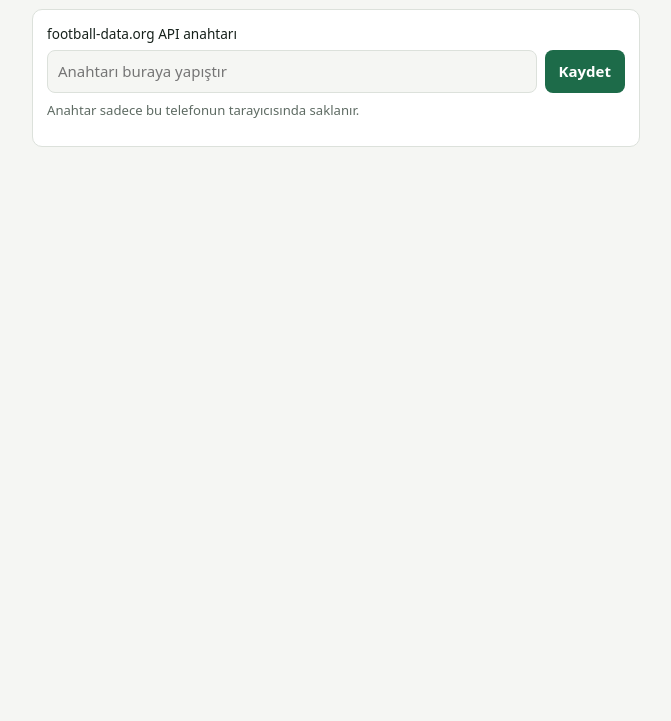
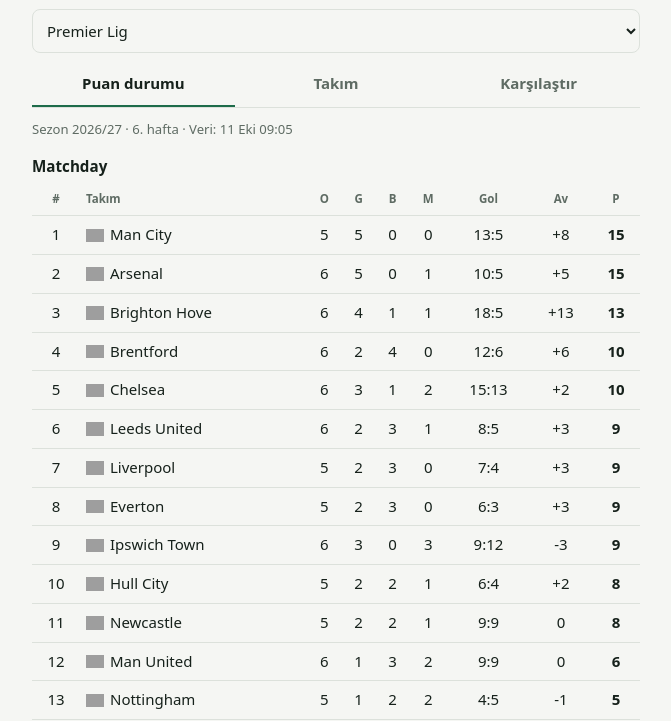
Before and after one commit to Selcuk1625/mac-analiz, a plain HTML site: page index.html in a window 1280 px wide. Shown: the part 79-800 px from the top of the page, without its empty margins (304-975 px from the left). Drawn offline with Linux system fonts and the light colour scheme; grey boxes are pictures that could not be loaded.

Commit message:
Update index.html

```diff
--- a/index.html
+++ b/index.html
@@ -12,14 +12,11 @@
 h1{font-size:1.5rem;margin:4px 0 2px;letter-spacing:-.01em}
 h3{font-size:.95rem;margin:16px 0 6px}
 .sub,.hint,.meta,.note{color:var(--mute);font-size:.82rem;margin:0 0 12px}
-.card{background:var(--card);border:1px solid var(--line);border-radius:10px;padding:14px;margin-bottom:12px}
 label{display:block;font-size:.85rem;margin-bottom:6px}
 input,select,button{font:inherit;color:inherit}
-input,select{width:100%;min-width:0;padding:10px;border:1px solid var(--line);border-radius:8px;background:var(--bg)}
+select{width:100%;min-width:0;padding:10px;border:1px solid var(--line);border-radius:8px;background:var(--bg)}
 button{padding:10px 14px;border:0;border-radius:8px;background:var(--acc);color:var(--accfg);font-weight:600;cursor:pointer}
-button.ghost{background:transparent;color:var(--fg);border:1px solid var(--line);font-weight:500}
-.row{display:flex;gap:8px}
-.bar{display:flex;gap:8px;margin-bottom:10px}
+.bar{margin-bottom:10px}
 .tabs{display:flex;border-bottom:1px solid var(--line);margin-bottom:12px}
 .tabs button{flex:1;background:none;color:var(--mute);border-radius:0;border-bottom:2px solid transparent;padding:10px 4px}
 .tabs button.on{color:var(--fg);border-bottom-color:var(--acc)}
@@ -60,14 +57,8 @@
 <h1>Maç Analiz</h1>
 <p class="sub">Takım istatistikleri. Sonuç tahmini yapmaz.</p>
 
-<section id="keybox" class="card" hidden>
-  <label for="tok">football-data.org API anahtarı</label>
-  <div class="row"><input id="tok" type="password" autocomplete="off" autocapitalize="off" spellcheck="false" placeholder="Anahtarı buraya yapıştır"><button id="savetok">Kaydet</button></div>
-  <p class="hint" style="margin-top:8px">Anahtar sadece bu telefonun tarayıcısında saklanır.</p>
-</section>
-
-<div id="app" hidden>
-  <div class="bar"><select id="league" aria-label="Lig"></select><button id="keybtn" class="ghost">Anahtar</button></div>
+<div id="app">
+  <div class="bar"><select id="league" aria-label="Lig"></select></div>
   <nav class="tabs">
     <button data-tab="table" class="on">Puan durumu</button>
     <button data-tab="team">Takım</button>
@@ -81,32 +72,32 @@
 
 <script>
 (()=>{
-const API='https://api.football-data.org/v4';
 const LEAGUES=[['PL','Premier Lig'],['BL1','Bundesliga'],['SA','Serie A'],['PD','La Liga'],['FL1','Ligue 1'],['DED','Hollanda Eredivisie'],['CL','Şampiyonlar Ligi']];
+const RAW='https://raw.githubusercontent.com/Selcuk1625/mac-analiz/main/';
 const $=s=>document.querySelector(s);
 const esc=s=>String(s==null?'':s).replace(/[&<>"']/g,c=>({'&':'&amp;','<':'&lt;','>':'&gt;','"':'&quot;',"'":'&#39;'}[c]));
 const ls={get:k=>{try{return localStorage.getItem(k)}catch(e){return null}},set:(k,v)=>{try{localStorage.setItem(k,v)}catch(e){}}};
-const S={token:ls.get('mac_token')||'',code:ls.get('mac_league')||'PL',data:null,tab:'table',team:null,a:null,b:null};
+const S={code:ls.get('mac_league')||'PL',data:null,tab:'table',team:null,a:null,b:null};
 const f2=n=>(Math.round(n*100)/100).toFixed(2).replace('.',',');
 const fd=d=>new Date(d).toLocaleDateString('tr-TR',{day:'numeric',month:'short'});
 
 function msg(t){const m=$('#msg');m.hidden=!t;m.textContent=t||''}
 
-async function api(path){
-  let res;
-  try{res=await fetch(API+path,{headers:{'X-Auth-Token':S.token}})}
-  catch(e){throw new Error('Bağlantı kurulamadı. İnternetini kontrol et. Sorun sürerse tarayıcı bu siteye doğrudan bağlanmayı engelliyor olabilir.')}
-  if(res.status===429)throw new Error('Dakikada 10 istek sınırı doldu. Bir dakika bekleyip tekrar dene.');
-  if(res.status===403)throw new Error('Bu lig ücretsiz planında yok ya da anahtar hatalı.');
-  if(res.status===400||res.status===401)throw new Error('Anahtar geçersiz görünüyor. "Anahtar" düğmesinden yeniden gir.');
-  if(!res.ok)throw new Error('Sunucu hata verdi ('+res.status+').');
-  return res.json();
+async function getText(name){
+  const q='?t='+Math.floor(Date.now()/60000);
+  for(const base of ['',RAW]){
+    try{const r=await fetch(base+'data/'+name+q,{cache:'no-cache'});if(r.ok)return await r.text()}catch(e){}
+  }
+  return null;
+}
+async function getJson(name){
+  const t=await getText(name);
+  if(t){try{return JSON.parse(t)}catch(e){}}
+  throw new Error("Bu ligin verisi henüz hazır değil. GitHub'da Actions sekmesinden 'Veri güncelle' işini bir kez çalıştır.");
 }
 
 async function loadLeague(code){
-  const key='mac_cache_'+code;
-  try{const c=JSON.parse(ls.get(key)||'null');if(c&&Date.now()-c.t<15*60*1000)return c}catch(e){}
-  const [st,mt]=await Promise.all([api('/competitions/'+code+'/standings'),api('/competitions/'+code+'/matches')]);
+  const [st,mt,up]=await Promise.all([getJson(code+'-standings.json'),getJson(code+'-matches.json'),getText('guncelleme.txt')]);
   const info={};
   const groups=(st.standings||[]).filter(s=>s.type==='TOTAL').map(s=>({group:s.group,rows:s.table.map(r=>{
     info[r.team.id]={n:r.team.shortName||r.team.name,c:r.team.crest};
@@ -118,9 +109,9 @@
   });
   const se=st.season||{};
   const season=se.startDate?se.startDate.slice(0,4)+'/'+(se.endDate||'').slice(2,4):'';
-  const out={t:Date.now(),groups,m,info,season,md:se.currentMatchday};
-  ls.set(key,JSON.stringify(out));
-  return out;
+  let upd='';
+  if(up){const dt=new Date(up.trim());if(!isNaN(dt))upd=dt.toLocaleString('tr-TR',{day:'numeric',month:'short',hour:'2-digit',minute:'2-digit'})}
+  return{groups,m,info,season,md:se.currentMatchday,upd};
 }
 
 const ids=()=>S.data?S.data.groups.flatMap(g=>g.rows.map(r=>r.id)):[];
@@ -148,7 +139,7 @@
 function rTable(){
   const el=$('#v-table'),d=S.data;
   if(!d){el.innerHTML='';return}
-  el.innerHTML='<p class="meta">Sezon '+esc(d.season)+(d.md?' · '+d.md+'. hafta':'')+'</p>'+d.groups.map(g=>
+  el.innerHTML='<p class="meta">Sezon '+esc(d.season)+(d.md?' · '+d.md+'. hafta':'')+(d.upd?' · Veri: '+esc(d.upd):'')+'</p>'+d.groups.map(g=>
     (g.group?'<h3>'+esc(String(g.group).replace(/_/g,' '))+'</h3>':'')+
     '<div class="scroll"><table><thead><tr><th>#</th><th class="tn">Takım</th><th>O</th><th>G</th><th>B</th><th>M</th><th>Gol</th><th>Av</th><th>P</th></tr></thead><tbody>'+
     g.rows.map(r=>'<tr data-id="'+r.id+'"><td>'+r.p+'</td><td class="tn">'+crest(r.id)+esc(nm(r.id))+'</td><td>'+r.pg+'</td><td>'+r.w+'</td><td>'+r.d+'</td><td>'+r.l+'</td><td>'+r.gf+':'+r.ga+'</td><td>'+(r.gd>0?'+':'')+r.gd+'</td><td><b>'+r.pts+'</b></td></tr>').join('')+
@@ -221,18 +212,10 @@
   rTable();tab(S.tab);
 }
 
-function show(){
-  const has=!!S.token;
-  $('#keybox').hidden=has;$('#app').hidden=!has;
-  if(has)go();
-}
-
 $('#league').innerHTML=LEAGUES.map(l=>'<option value="'+l[0]+'"'+(l[0]===S.code?' selected':'')+'>'+l[1]+'</option>').join('');
 $('#league').onchange=e=>{S.code=e.target.value;ls.set('mac_league',S.code);go()};
-$('#savetok').onclick=()=>{const v=$('#tok').value.trim();if(!v)return;S.token=v;ls.set('mac_token',v);show()};
-$('#keybtn').onclick=()=>{$('#tok').value='';$('#keybox').hidden=false;$('#tok').focus()};
 document.querySelectorAll('.tabs button').forEach(b=>b.onclick=()=>tab(b.dataset.tab));
-show();
+go();
 })();
 </script>
 </body>
```
